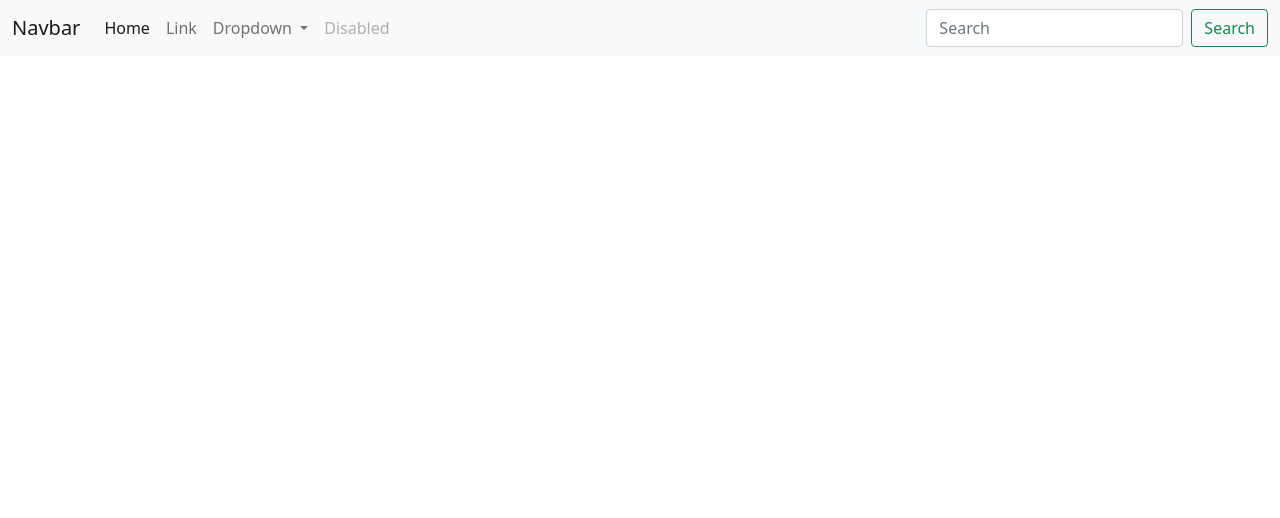
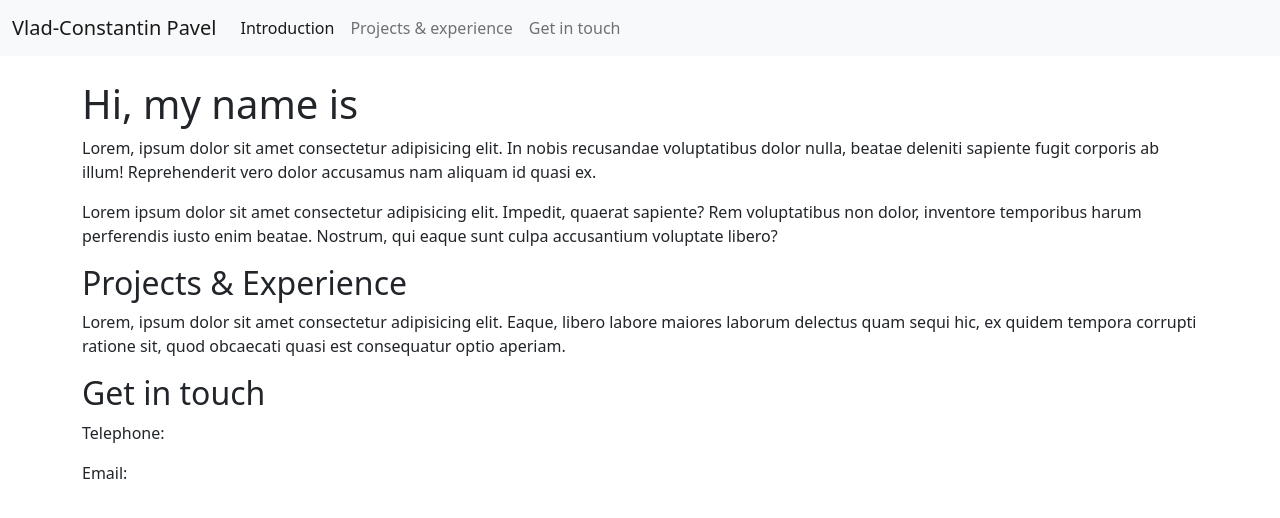
Before and after one commit to vladcpav/vladcpav.github.io, a plain HTML site: page index.html in a window 1280 px wide. Drawn offline with nearby package versions, Linux system fonts and the light colour scheme.

Commit message:
Finish general structure

```diff
--- a/index.html
+++ b/index.html
@@ -2,46 +2,53 @@
 <html>
     <head>
         <title>Vlad-Constantin&apos; portfolio</title>
+        <meta charset="utf-8">
+        <meta name="viewport" content="width=device-width, initial-scale=1">
+
         <link href="https://cdn.jsdelivr.net/npm/bootstrap@5.1.3/dist/css/bootstrap.min.css" rel="stylesheet" integrity="sha384-1BmE4kWBq78iYhFldvKuhfTAU6auU8tT94WrHftjDbrCEXSU1oBoqyl2QvZ6jIW3" crossorigin="anonymous">
     </head>
     <body>
-        <nav class="navbar navbar-expand-lg navbar-light bg-light">
+        <nav class="navbar navbar-expand-lg navbar-light bg-light mb-4">
           <div class="container-fluid">
-              <a class="navbar-brand" href="#">Navbar</a>
+            <a class="navbar-brand" href="#">Vlad-Constantin Pavel</a>
             <button class="navbar-toggler" type="button" data-bs-toggle="collapse" data-bs-target="#navbarSupportedContent" aria-controls="navbarSupportedContent" aria-expanded="false" aria-label="Toggle navigation">
               <span class="navbar-toggler-icon"></span>
             </button>
             <div class="collapse navbar-collapse" id="navbarSupportedContent">
               <ul class="navbar-nav me-auto mb-2 mb-lg-0">
                 <li class="nav-item">
-                    <a class="nav-link active" aria-current="page" href="#">Home</a>
+                  <a class="nav-link active" aria-current="page" href="#intro">Introduction</a>
                 </li>
                 <li class="nav-item">
-                    <a class="nav-link" href="#">Link</a>
-                  </li>
-                  <li class="nav-item dropdown">
-                    <a class="nav-link dropdown-toggle" href="#" id="navbarDropdown" role="button" data-bs-toggle="dropdown" aria-expanded="false">
-                      Dropdown
-                    </a>
-                    <ul class="dropdown-menu" aria-labelledby="navbarDropdown">
-                      <li><a class="dropdown-item" href="#">Action</a></li>
-                      <li><a class="dropdown-item" href="#">Another action</a></li>
-                      <li><hr class="dropdown-divider"></li>
-                      <li><a class="dropdown-item" href="#">Something else here</a></li>
-                    </ul>
+                  <a class="nav-link" href="#projects">Projects & experience</a>
                 </li>
                 <li class="nav-item">
-                    <a class="nav-link disabled">Disabled</a>
+                  <a class="nav-link" href="#contact">Get in touch</a>
                 </li>
               </ul>
-                <form class="d-flex">
-                  <input class="form-control me-2" type="search" placeholder="Search" aria-label="Search">
-                  <button class="btn btn-outline-success" type="submit">Search</button>
-                </form>
             </div>
           </div>
         </nav>
 
+        <div class="container">
+          <div id="intro">
+            <h1>Hi, my name is </h1>
+            <p>Lorem, ipsum dolor sit amet consectetur adipisicing elit. In nobis recusandae voluptatibus dolor nulla, beatae deleniti sapiente fugit corporis ab illum! Reprehenderit vero dolor accusamus nam aliquam id quasi ex.</p>
+            <p>Lorem ipsum dolor sit amet consectetur adipisicing elit. Impedit, quaerat sapiente? Rem voluptatibus non dolor, inventore temporibus harum perferendis iusto enim beatae. Nostrum, qui eaque sunt culpa accusantium voluptate libero?</p>
+          </div>
+
+          <div class="" id="projects">
+            <h2>Projects & Experience</h2>
+            <p>Lorem, ipsum dolor sit amet consectetur adipisicing elit. Eaque, libero labore maiores laborum delectus quam sequi hic, ex quidem tempora corrupti ratione sit, quod obcaecati quasi est consequatur optio aperiam.</p>
+          </div>
+
+          <div class="" id="contact">
+            <h2>Get in touch</h2>
+            <p>Telephone: </p>
+            <p>Email: </p>
+          </div>
+        </div>
+
         <script src="https://cdn.jsdelivr.net/npm/bootstrap@5.1.3/dist/js/bootstrap.bundle.min.js" integrity="sha384-ka7Sk0Gln4gmtz2MlQnikT1wXgYsOg+OMhuP+IlRH9sENBO0LRn5q+8nbTov4+1p" crossorigin="anonymous"></script>
     </body>
 </html>
```
Lines whose indentation alone changed are shown as unchanged.
